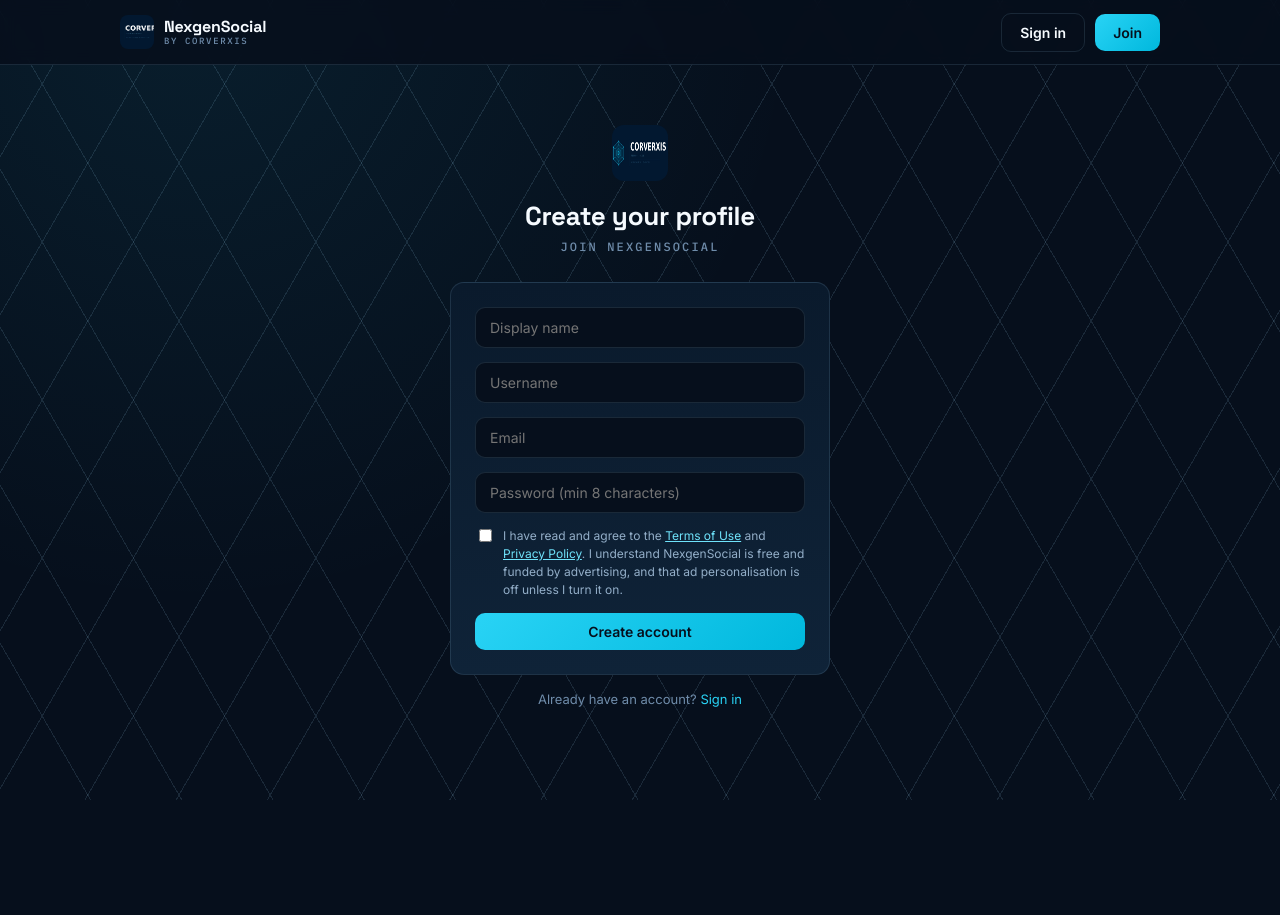
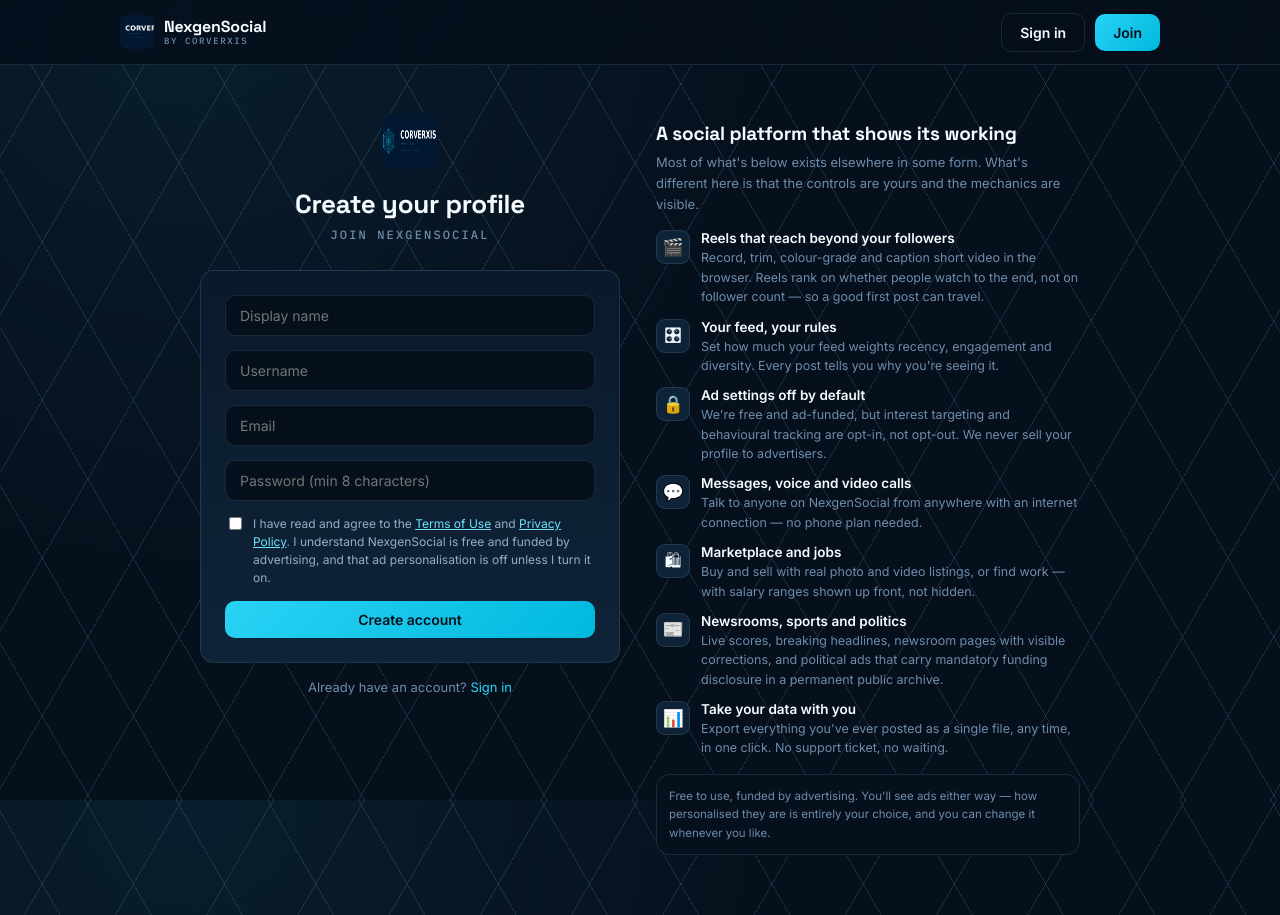
Before and after one commit to cardioailive1/NexgenSocial, a React (Vite) app in the folder frontend/: page /signup in a window 1280 px wide. Before the commit the page ends 800 px from the top, so only its background shows below. Built offline with nearby package versions, Linux system fonts and the light colour scheme; no server answers.

Commit message:
Add files via upload

```diff
--- /dev/null
+++ b/frontend/src/components/PlatformHighlights.jsx
@@ -0,0 +1,83 @@
+// Shown alongside the signup form. Every item here describes something the
+// app actually does today -- nothing aspirational, nothing on a roadmap.
+// If a feature is removed, remove it here too: a signup page that oversells
+// is the fastest way to lose the trust you gain at signup.
+const HIGHLIGHTS = [
+  {
+    icon: "🎬",
+    title: "Reels that reach beyond your followers",
+    body: "Record, trim, colour-grade and caption short video in the browser. Reels rank on whether people watch to the end, not on follower count — so a good first post can travel.",
+  },
+  {
+    icon: "🎛",
+    title: "Your feed, your rules",
+    body: "Set how much your feed weights recency, engagement and diversity. Every post tells you why you're seeing it.",
+  },
+  {
+    icon: "🔒",
+    title: "Ad settings off by default",
+    body: "We're free and ad-funded, but interest targeting and behavioural tracking are opt-in, not opt-out. We never sell your profile to advertisers.",
+  },
+  {
+    icon: "💬",
+    title: "Messages, voice and video calls",
+    body: "Talk to anyone on NexgenSocial from anywhere with an internet connection — no phone plan needed.",
+  },
+  {
+    icon: "🛍",
+    title: "Marketplace and jobs",
+    body: "Buy and sell with real photo and video listings, or find work — with salary ranges shown up front, not hidden.",
+  },
+  {
+    icon: "📰",
+    title: "Newsrooms, sports and politics",
+    body: "Live scores, breaking headlines, newsroom pages with visible corrections, and political ads that carry mandatory funding disclosure in a permanent public archive.",
+  },
+  {
+    icon: "📊",
+    title: "Take your data with you",
+    body: "Export everything you've ever posted as a single file, any time, in one click. No support ticket, no waiting.",
+  },
+];
+
+export default function PlatformHighlights() {
+  return (
+    <div>
+      <div style={{ marginBottom: 16 }}>
+        <h2 className="h-display" style={{ fontSize: 19, margin: "0 0 6px" }}>
+          A social platform that shows its working
+        </h2>
+        <p style={{ fontSize: 13, color: "var(--slate-400)", margin: 0, lineHeight: 1.6 }}>
+          Most of what's below exists elsewhere in some form. What's different
+          here is that the controls are yours and the mechanics are visible.
+        </p>
+      </div>
+
+      <div style={{ display: "grid", gap: 12 }}>
+        {HIGHLIGHTS.map((h) => (
+          <div key={h.title} style={{ display: "flex", gap: 11, alignItems: "flex-start" }}>
+            <div style={{
+              fontSize: 17, lineHeight: 1, flexShrink: 0, width: 34, height: 34,
+              borderRadius: 9, background: "var(--navy-800)", border: "1px solid var(--line)",
+              display: "flex", alignItems: "center", justifyContent: "center",
+            }}>
+              {h.icon}
+            </div>
+            <div style={{ minWidth: 0 }}>
+              <div style={{ fontWeight: 600, fontSize: 13.5, marginBottom: 2 }}>{h.title}</div>
+              <div style={{ fontSize: 12.5, color: "var(--slate-400)", lineHeight: 1.55 }}>{h.body}</div>
+            </div>
+          </div>
+        ))}
+      </div>
+
+      <div className="card" style={{ padding: 12, marginTop: 16, background: "var(--navy-950)" }}>
+        <p style={{ fontSize: 11.5, color: "var(--slate-400)", margin: 0, lineHeight: 1.6 }}>
+          Free to use, funded by advertising. You'll see ads either way — how
+          personalised they are is entirely your choice, and you can change it
+          whenever you like.
+        </p>
+      </div>
+    </div>
+  );
+}
--- a/frontend/src/pages/Signup.jsx
+++ b/frontend/src/pages/Signup.jsx
@@ -2,6 +2,7 @@
 import { Link, useNavigate, useSearchParams } from "react-router-dom";
 import { api } from "../api";
 import { POLICY_VERSION } from "../legal/documents";
+import PlatformHighlights from "../components/PlatformHighlights";
 import { useAuth } from "../AuthContext";
 import logo from "../assets/logo.jpg";
 
@@ -50,7 +51,9 @@
   }
 
   return (
-    <div className="container" style={{ maxWidth: 420, paddingTop: 60 }}>
+    <div className="container" style={{ maxWidth: 920, paddingTop: 48, paddingBottom: 60 }}>
+      <div style={{ display: "flex", gap: 36, alignItems: "flex-start", flexWrap: "wrap" }}>
+      <div style={{ flex: "1 1 340px", minWidth: 300, maxWidth: 420 }}>
       <div style={{ textAlign: "center", marginBottom: 28 }}>
         <img src={logo} alt="Corverxis" style={{ width: 56, height: 56, borderRadius: 12, marginBottom: 14 }} />
         <h1 className="h-display" style={{ fontSize: 26, margin: 0 }}>Create your profile</h1>
@@ -91,6 +94,15 @@
       <p style={{ textAlign: "center", marginTop: 16, fontSize: 13, color: "var(--slate-400)" }}>
         Already have an account? <Link to="/login" style={{ color: "var(--cyan-400)" }}>Sign in</Link>
       </p>
+      </div>
+
+      {/* Sits beside the form on wide screens and wraps beneath it on
+          narrow ones, so the form itself is always what's reachable first
+          on a phone. */}
+      <div style={{ flex: "1 1 320px", minWidth: 280, paddingTop: 8 }}>
+        <PlatformHighlights />
+      </div>
+      </div>
     </div>
   );
 }
```
Also changed, not shown: frontend/src/pages/Invite.jsx (+147 -25 lines).
